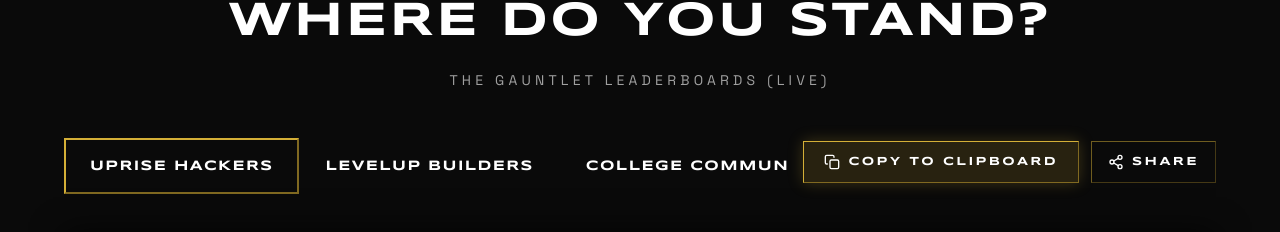
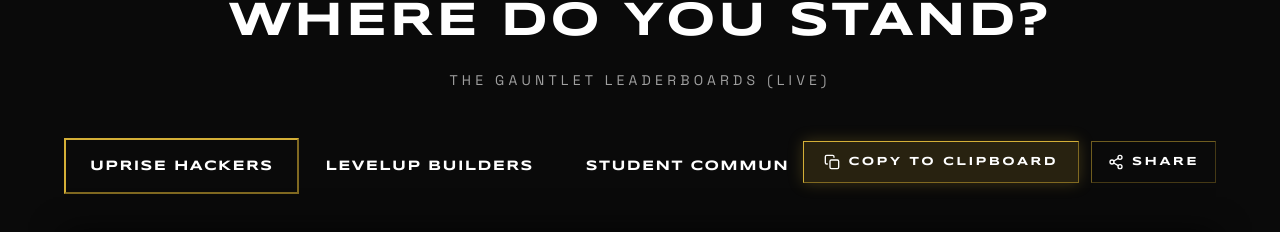
Before and after one commit to NishantLohar/levelup-website-, a React (Create React App) app: page / in a window 1280 px wide. Shown: the part 2578-2810 px from the top of the page. Built offline with nearby package versions, Linux system fonts and the light colour scheme; no server answers.

Commit message:
Rename College Communities to Student Communities

```diff
--- a/src/pages/ClubActivities.js
+++ b/src/pages/ClubActivities.js
@@ -652,7 +652,7 @@ const ClubActivities = () => {
                         className="text-lightgrey text-base sm:text-lg max-w-3xl mx-auto leading-relaxed mb-8"
                     >
                         High-impact strategic milestones crafted for collegiate clubs, student chapters, and technical societies.
-                        Mobilize your campus, complete activities, and watch your club earn verified XP automatically on the <strong>College Communities Leaderboard</strong>.
+                        Mobilize your campus, complete activities, and watch your club earn verified XP automatically on the <strong>Student Communities Leaderboard</strong>.
                     </motion.p>
 
                     {/* CTAs */}
@@ -888,7 +888,7 @@ const ClubActivities = () => {
                             to="/uprise#arena"
                             className="inline-flex items-center gap-2 px-8 py-3.5 bg-black hover:bg-gold/10 text-gold border border-gold/40 font-heading font-bold text-xs tracking-widest uppercase transition-all"
                         >
-                            <span>COLLEGE COMMUNITIES LEADERBOARD →</span>
+                            <span>STUDENT COMMUNITIES LEADERBOARD →</span>
                         </Link>
                     </div>
                 </div>
--- a/src/pages/uprise_components/Leaderboard.js
+++ b/src/pages/uprise_components/Leaderboard.js
@@ -85,7 +85,7 @@ const Leaderboard = ({ initialBoard, isStandalone = false }) => {
     ? 'Uprise Hackers'
     : activeBoard === 'levelup'
     ? 'LevelUp Builders'
-    : 'College Communities';
+    : 'Student Communities';
 
   const shareText = `Check out the live Gauntlet Leaderboard rankings for ${boardTitle} on LevelUp Uprise!`;
 
@@ -275,7 +275,7 @@ const Leaderboard = ({ initialBoard, isStandalone = false }) => {
                               : 'border-transparent text-lightgrey hover:text-white'
                       }`}
                   >
-                      COLLEGE COMMUNITIES
+                      STUDENT COMMUNITIES
                   </button>
               </div>
 
```
